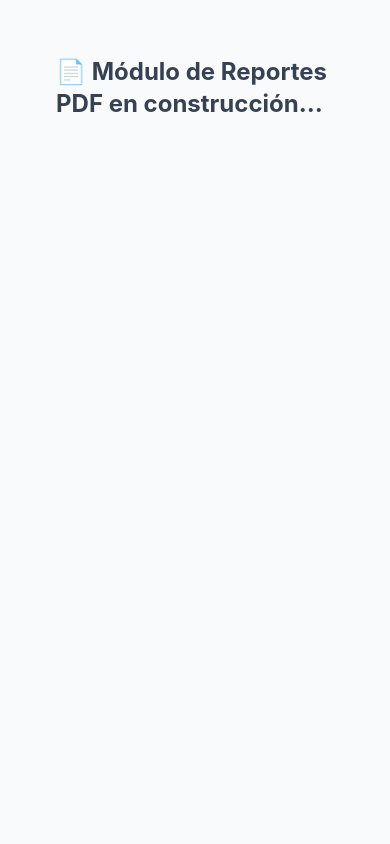
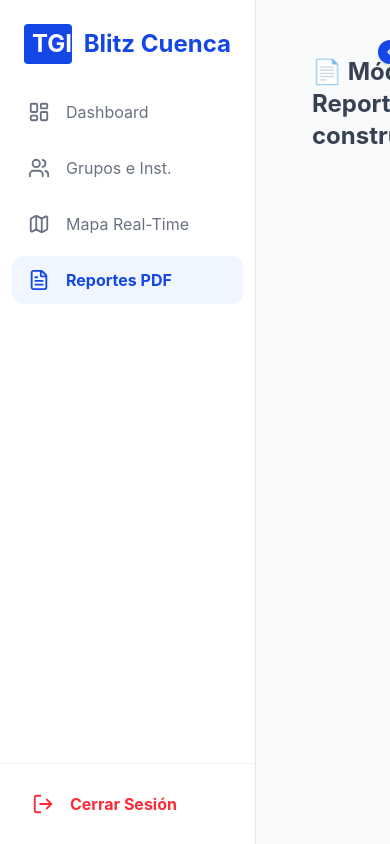
Before and after one commit to DavidSampedro/Blitz-Frontend, a React app: page /reportes in a window 390 px wide. Built offline with nearby package versions, Linux system fonts and the light colour scheme; no server answers; the HTML template or start-up script is replaced by a standard one.

Commit message:
Versión final sidebar3

```diff
--- a/src/components/Sidebar.jsx
+++ b/src/components/Sidebar.jsx
@@ -17,7 +17,7 @@ export default function Sidebar() {
         // En el div principal de Sidebar.jsx
       <div className={`h-screen bg-white border-r border-gray-200 flex flex-col transition-all duration-300 ${
           isExpanded ? "w-64" : "w-20"
-      } hidden md:flex`}> {/* Esto oculta la barra en móviles muy pequeños si prefieres usar un menú hamburguesa */}
+      } flex-shrink-0`}> {/* flex-shrink-0" evita que se desaparezca o se aplaste*/}
 
       {/* Botón Flotante para colapsar */}
       <button
```
